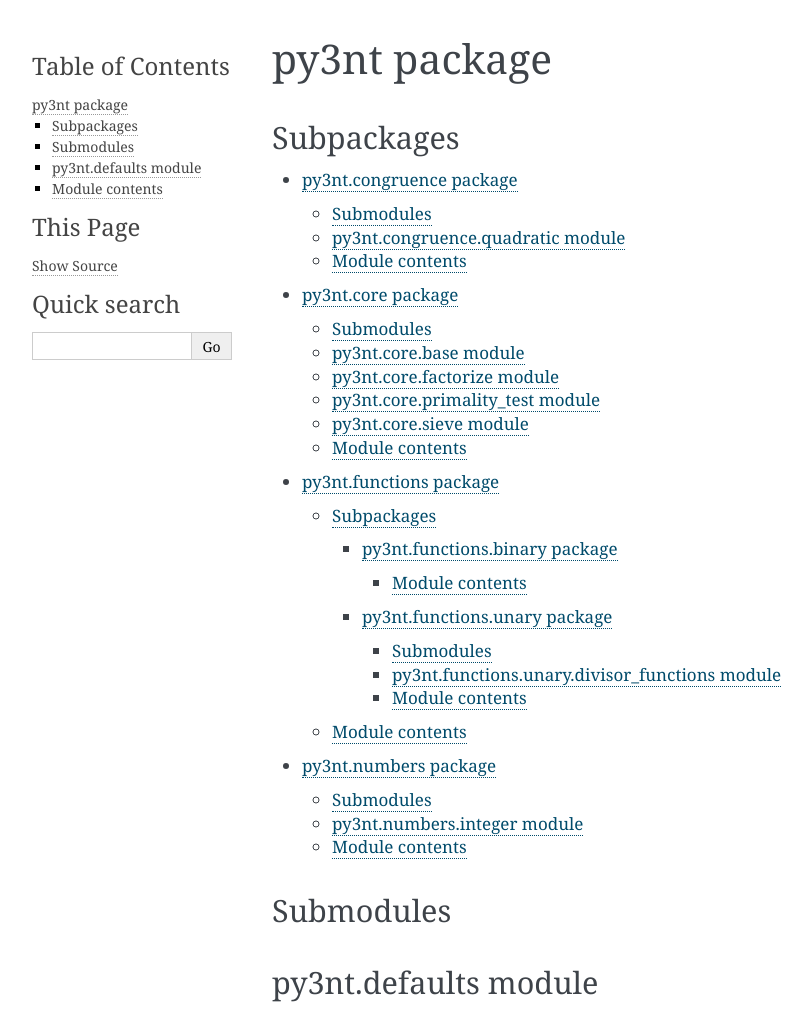
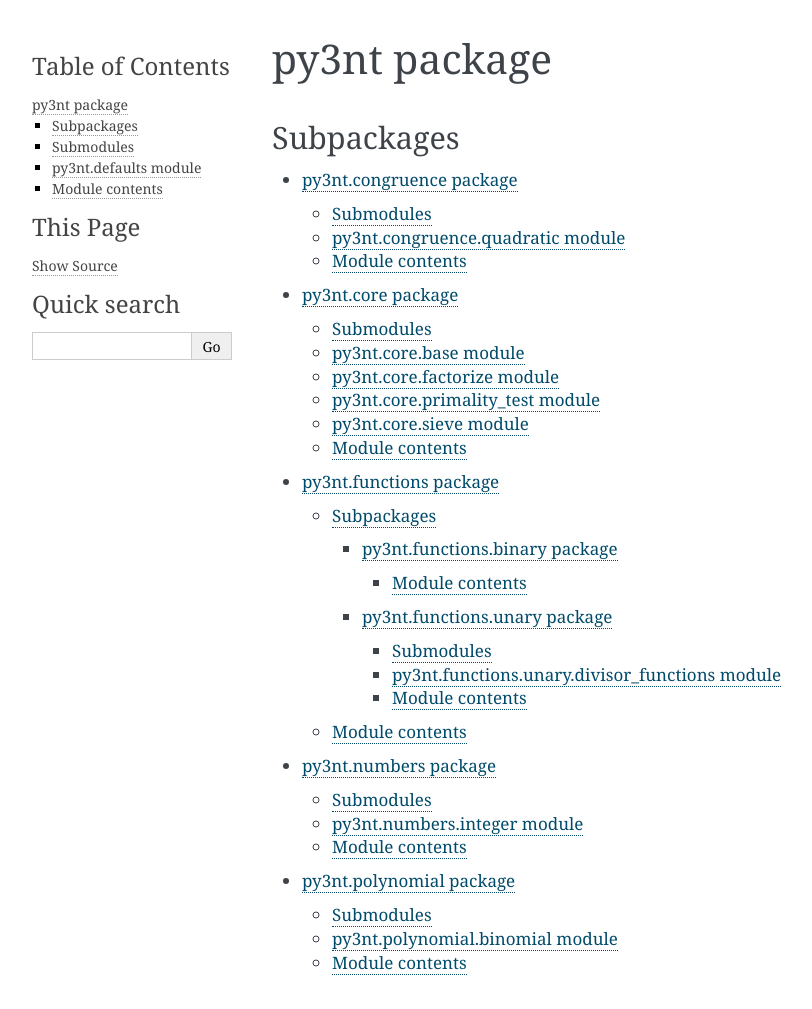
Before and after one commit to math-projects/pynt, a Sphinx documentation site: the page built from docs/source/py3nt.rst, in a window 1280 px wide, cut to the strip 0-1009 px from the top of the page. Shown: the whole strip, without its empty margins (148-960 px from the left). Built offline with Sphinx 7.4.7, drawn with Linux system fonts in a browser that asks for light colours.

Commit message:
added documentation for homogeneous polynomial

```diff
--- a/docs/source/conf.py
+++ b/docs/source/conf.py
@@ -22,6 +22,7 @@
     "sphinx.ext.autodoc",
     "sphinx.ext.viewcode",
     "sphinx.ext.napoleon",
+    "sphinx.ext.mathjax",
 ]
 
 templates_path = ["_templates"]
--- /dev/null
+++ b/docs/source/py3nt.polynomial.rst
@@ -0,0 +1,21 @@
+py3nt.polynomial package
+========================
+
+Submodules
+----------
+
+py3nt.polynomial.binomial module
+--------------------------------
+
+.. automodule:: py3nt.polynomial.binomial
+   :members:
+   :undoc-members:
+   :show-inheritance:
+
+Module contents
+---------------
+
+.. automodule:: py3nt.polynomial
+   :members:
+   :undoc-members:
+   :show-inheritance:
--- a/docs/source/py3nt.rst
+++ b/docs/source/py3nt.rst
@@ -11,6 +11,7 @@
    py3nt.core
    py3nt.functions
    py3nt.numbers
+   py3nt.polynomial
 
 Submodules
 ----------
```
